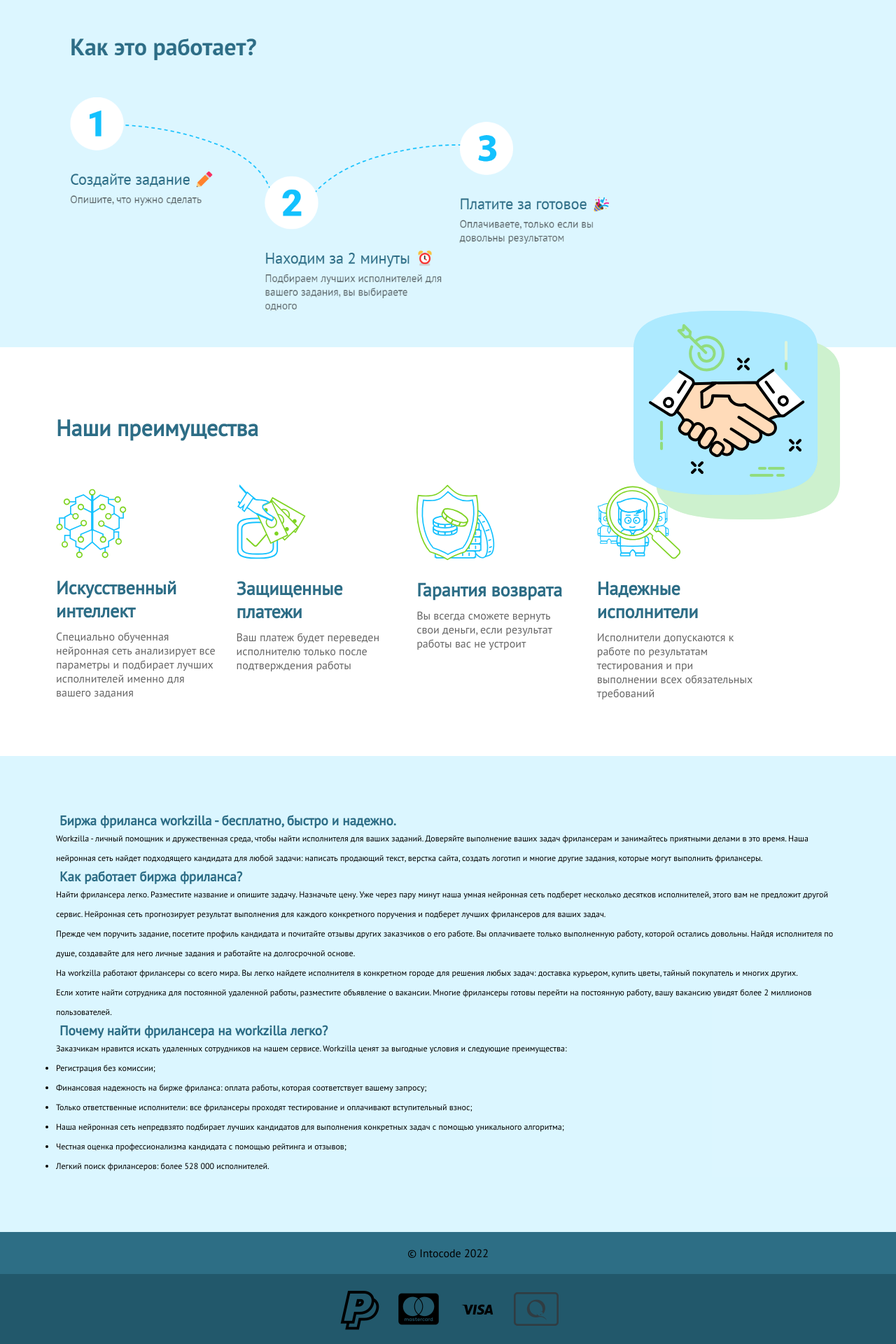
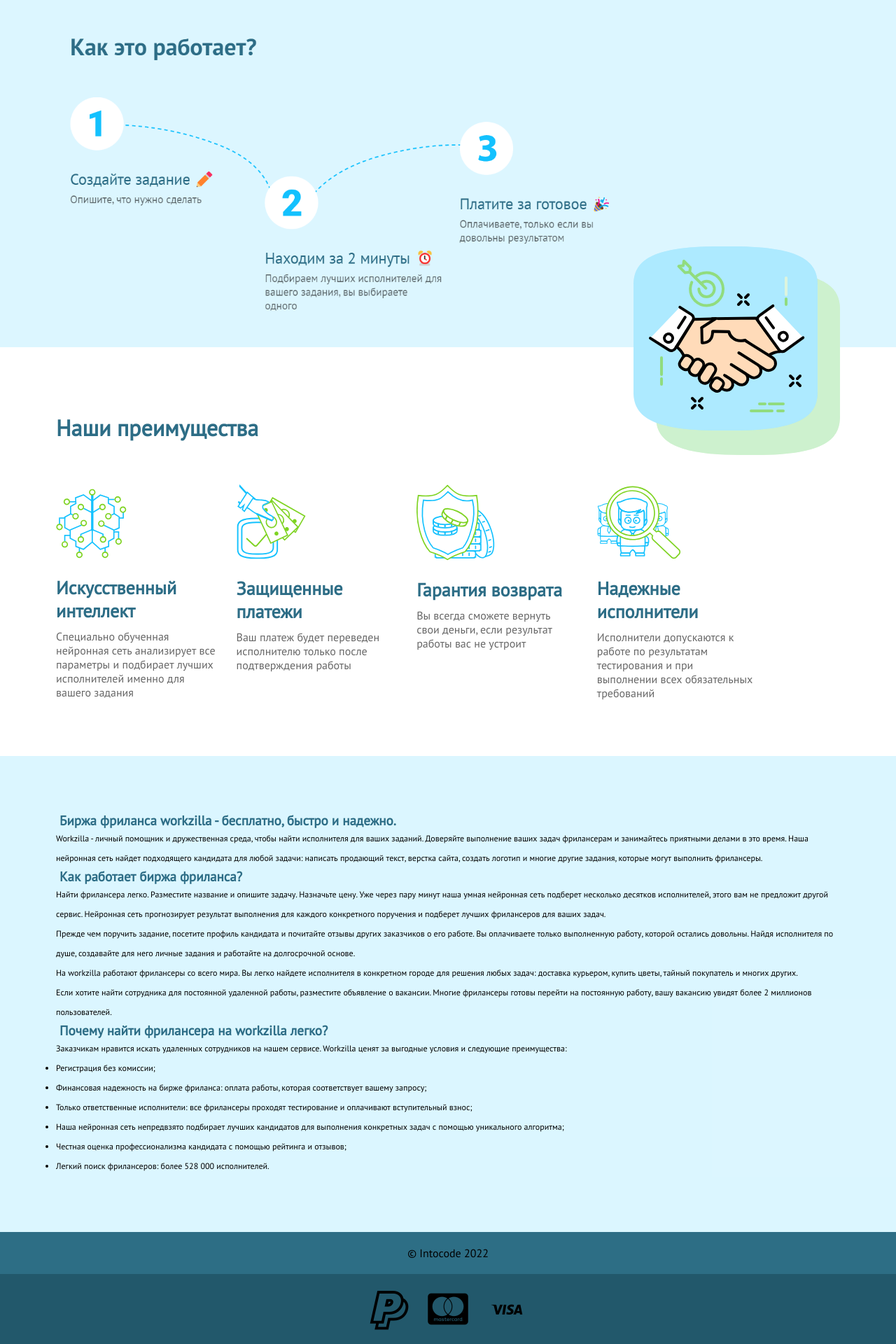
Before and after one commit to Benoyevski/freelance-front, a React (Create React App) app: page / in a window 1280 px wide. Shown: the part 606-2526 px from the top of the page at 70% size. Built offline with nearby package versions, Linux system fonts and the light colour scheme; a web font is replaced by a local one.

Commit message:
верстка основной страницы с футером закончено

```diff
--- a/src/components/Footer/Footer.jsx
+++ b/src/components/Footer/Footer.jsx
@@ -91,7 +91,6 @@
           <img src={pic1} />
           <img src={pic2} />
           <img src={pic3} />
-          <img src={pic4} />
         </div>
       </div>
     </footer>
--- a/src/pages/Mainpage/MainPage.jsx
+++ b/src/pages/Mainpage/MainPage.jsx
@@ -24,9 +24,10 @@
         </div>
       </div>
       <img className={styles.howItWork} src="howWork.png" alt="" />
-      <img className={styles.hands_logo} src="hands.svg" alt="" />
+
       <h1 className={styles.benefits_title}>Наши преимущества</h1>
       <div className={styles.benefits}>
+        <img className={styles.hands_logo} src="hands.svg" alt="" />
         <div>
           <img src="ii.svg" alt="" />
           <span>Искусственный интеллект</span>
--- a/src/pages/Mainpage/mainPage.module.css
+++ b/src/pages/Mainpage/mainPage.module.css
@@ -88,13 +88,7 @@
 .howItWork {
   padding: 0 0 90px 0;
   width: 100%;
-  position: relative;
-}
 
-.hands_logo {
-  position: absolute;
-  right: 80px;
-  top: 1050px;
 }
 
 .benefits_title {
@@ -106,6 +100,7 @@
   padding: 0 80px;
   display: flex;
   flex-direction: row;
+  position: relative;
 }
 
 .benefits div {
@@ -127,7 +122,13 @@
   color: rgba(0, 0, 0, 0.6);
 }
 
-.benefits img {
+.benefits div img {
   width: 60%;
   margin-bottom: 15px;
 }
+
+.hands_logo {
+  position: absolute;
+  right: 80px;
+  top: -340px;
+}
```
